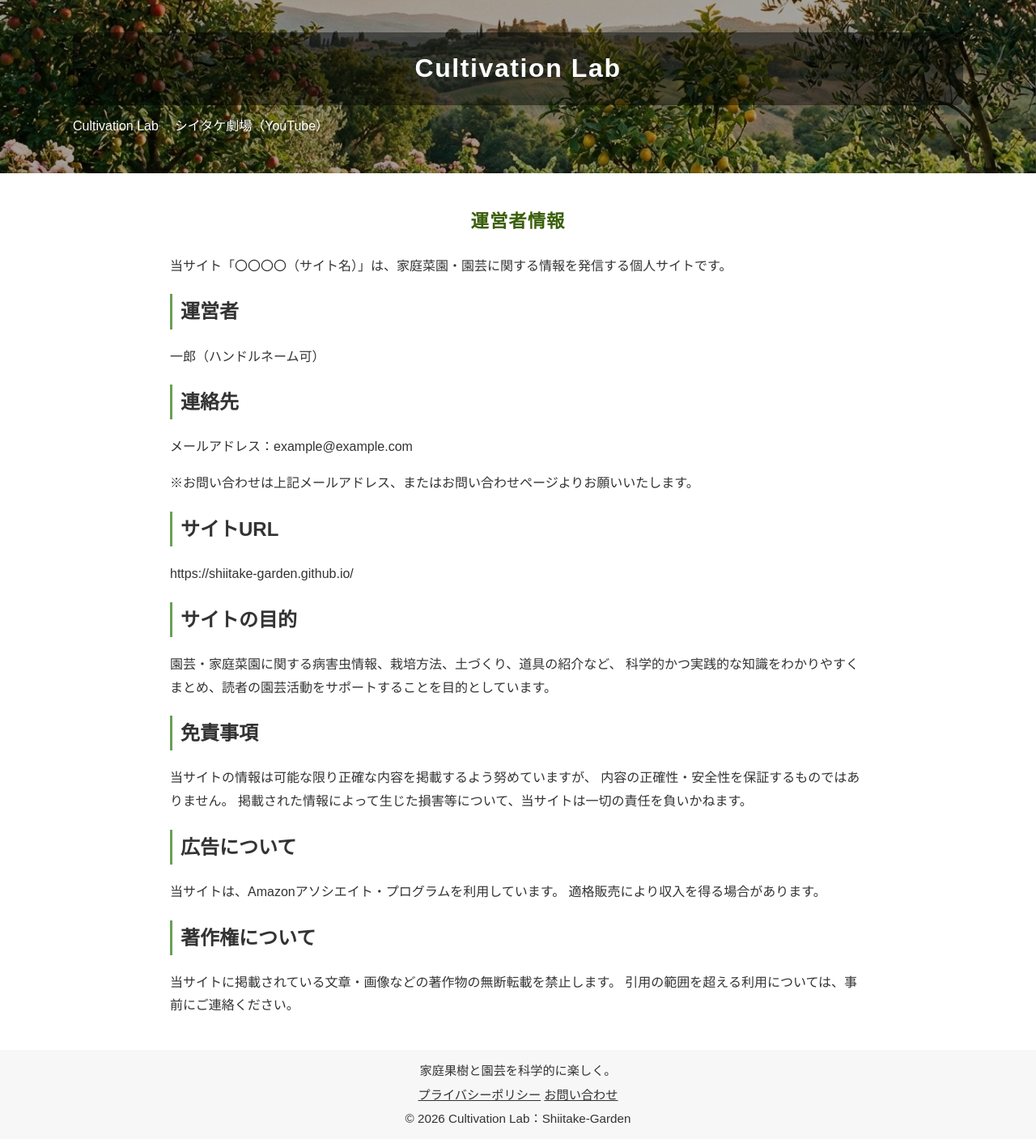
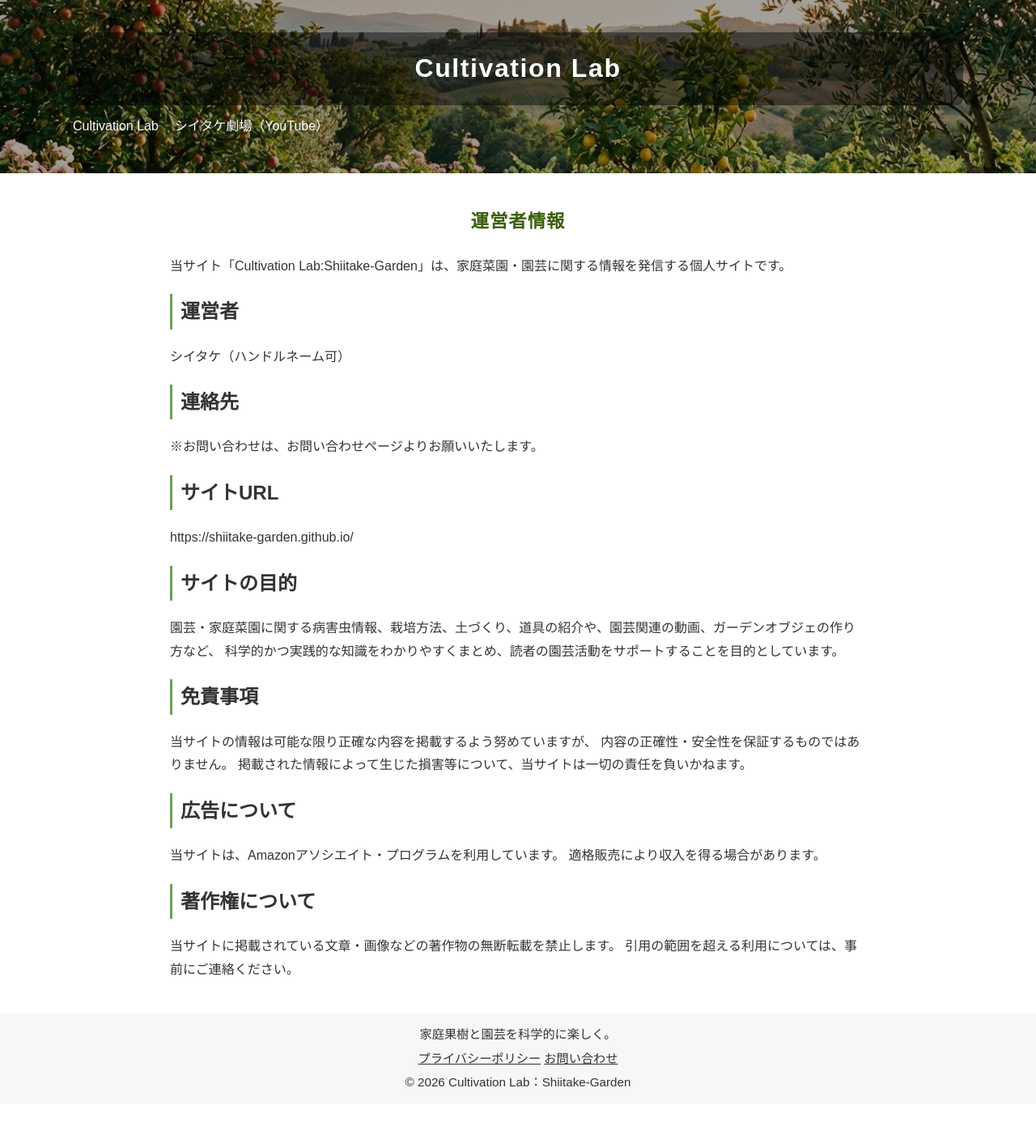
Before and after one commit to shiitake-garden/shiitake-garden.github.io, a Jekyll site: the page built from profile.html, in a window 1280 px wide. Shown: the whole page at 81% size. Built offline with Jekyll 4.4.1, drawn with Linux system fonts in a browser that asks for light colours; after the commit the page ends 1363 px from its top, so only the background shows below that.

Commit message:
Update profile.html

```diff
--- a/profile.html
+++ b/profile.html
@@ -4,21 +4,20 @@ title: 園芸データ検索
 ---
 <h1>運営者情報</h1>
 
-<p>当サイト「〇〇〇〇（サイト名）」は、家庭菜園・園芸に関する情報を発信する個人サイトです。</p>
+<p>当サイト「Cultivation Lab:Shiitake-Garden」は、家庭菜園・園芸に関する情報を発信する個人サイトです。</p>
 
 <h2>運営者</h2>
-<p>一郎（ハンドルネーム可）</p>
+<p>シイタケ（ハンドルネーム可）</p>
 
 <h2>連絡先</h2>
-<p>メールアドレス：example@example.com</p>
-<p>※お問い合わせは上記メールアドレス、またはお問い合わせページよりお願いいたします。</p>
+<p>※お問い合わせは、お問い合わせページよりお願いいたします。</p>
 
 <h2>サイトURL</h2>
 <p>https://shiitake-garden.github.io/</p>
 
 <h2>サイトの目的</h2>
 <p>
-園芸・家庭菜園に関する病害虫情報、栽培方法、土づくり、道具の紹介など、
+園芸・家庭菜園に関する病害虫情報、栽培方法、土づくり、道具の紹介や、園芸関連の動画、ガーデンオブジェの作り方など、
 科学的かつ実践的な知識をわかりやすくまとめ、読者の園芸活動をサポートすることを目的としています。
 </p>
 
```
